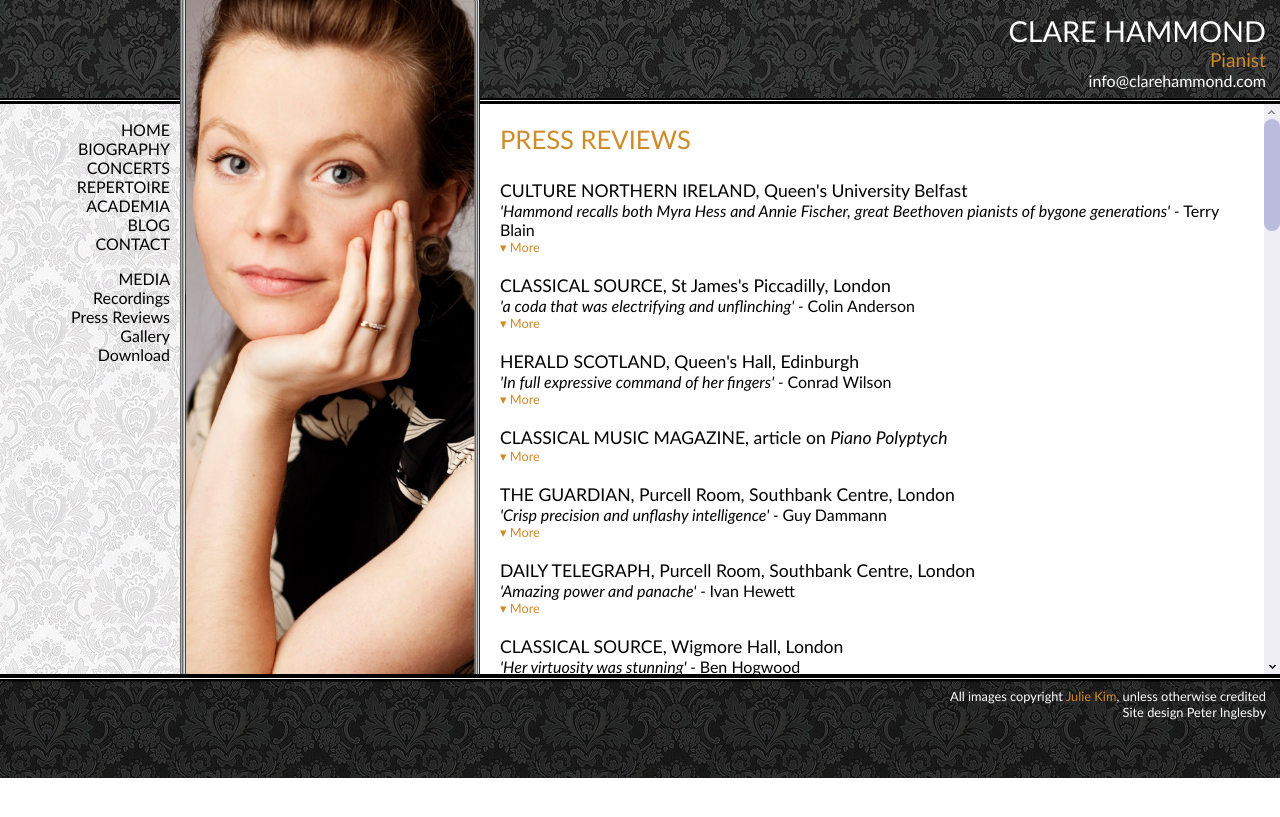
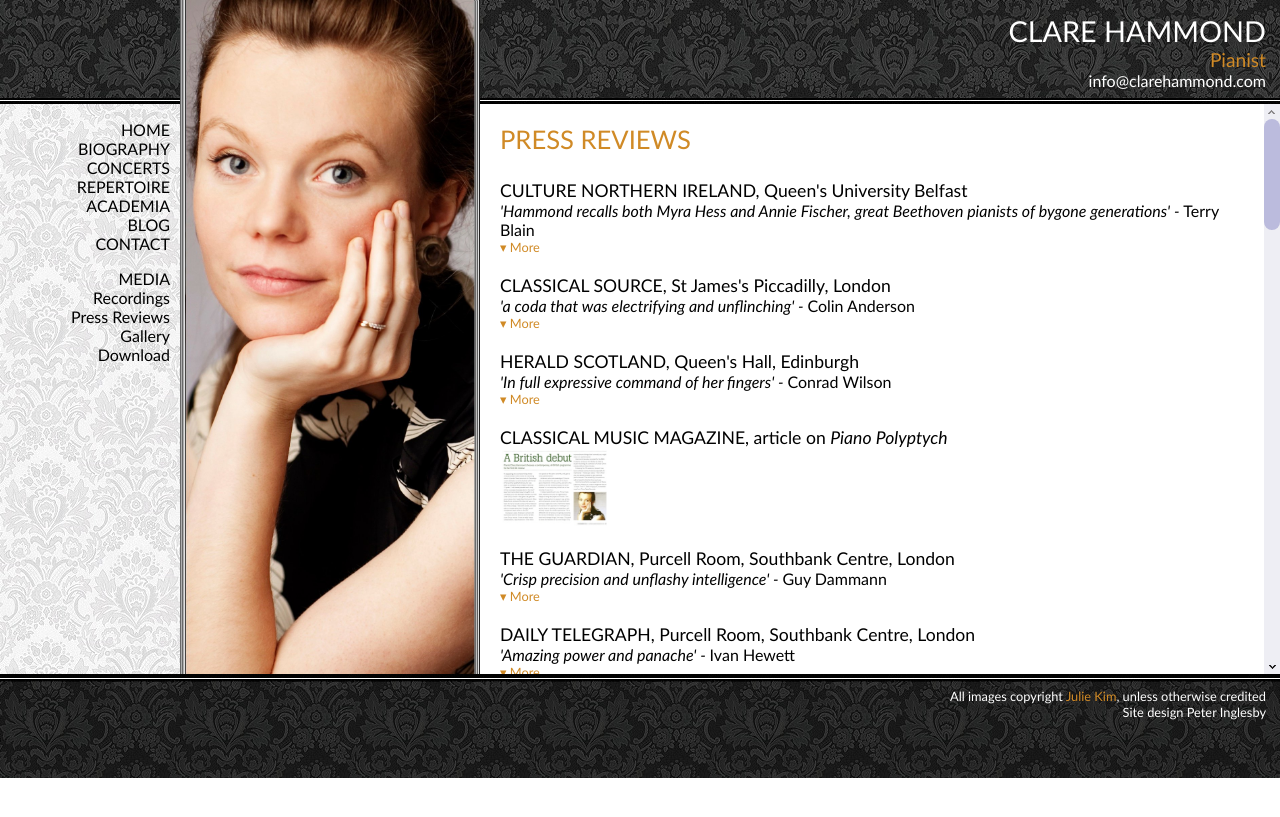
Before and after one commit to hammonc/clarehammond.com, a Jekyll site: the page built from reviews.html, in a window 1280 px wide. Shown: the top 817 px of the page. Built offline with Jekyll 4.4.1, drawn with Linux system fonts in a browser that asks for light colours.

Commit message:
Add article to review

```diff
--- a/resources/clare.css
+++ b/resources/clare.css
@@ -286,6 +286,16 @@ td {
     border: #ffffff solid 1px;
 }
 
+.review-thumbnail {
+    width: 105px;
+    border: #ffffff solid 1px;
+    padding: 1px;
+}
+
+.highlighted-inverse {
+    border: #000000 solid 1px;
+}
+
 #gallery-main {
     width: 320px;
     float: left;
--- a/resources/clare.js
+++ b/resources/clare.js
@@ -53,6 +53,14 @@ $(document).ready(function() {
 	$("#credit").html("Image copyright " + $(this).attr("credit"));
       });
 
+    $(".review-thumbnail").mouseenter(function() {
+	$(this).addClass("highlighted-inverse");
+      });
+
+    $(".review-thumbnail").mouseleave(function() {
+	$(this).removeClass("highlighted-inverse");
+      });
+
     $(".popupwindow").popupwindow();
 
     $("#subscribe").click(function() {
--- a/reviews.html
+++ b/reviews.html
@@ -50,13 +50,9 @@ image: press.jpg
 
 <div class="listing">
   <div class="listing-heading">CLASSICAL MUSIC MAGAZINE, article on <em>Piano Polyptych</em></div>
-  <div class="listing-details concealed">
-    <p>Classical Musical Magazine included a feature article on Clare's debut CD 'Piano Polyptych' in December 2011. Read more <a href="resources/article.jpg" target="_blank">here</a>.</p>
-  </div>
-  <div class="listing-details concealed">
-  </div>
-  <span class="more">&#9662; <a href="">More</a></span>
-  <span class="less">&#9652; <a href="">Less</a></span>
+   <tr>
+    <td><a href="resources/article.jpg" target="_blank"><img src="resources/article_tn.jpg" class="review-thumbnail" /></a></td>
+    </tr>
 </div>
 
 <div class="listing">
```
